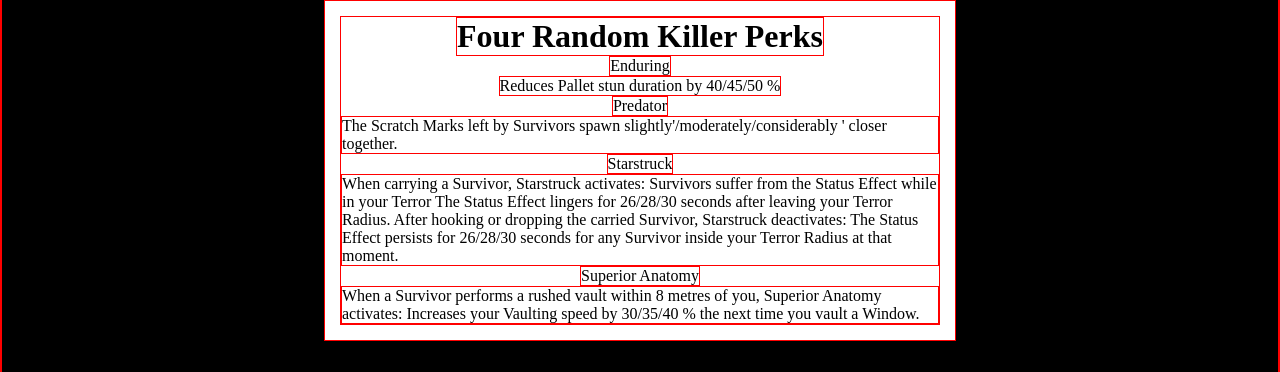
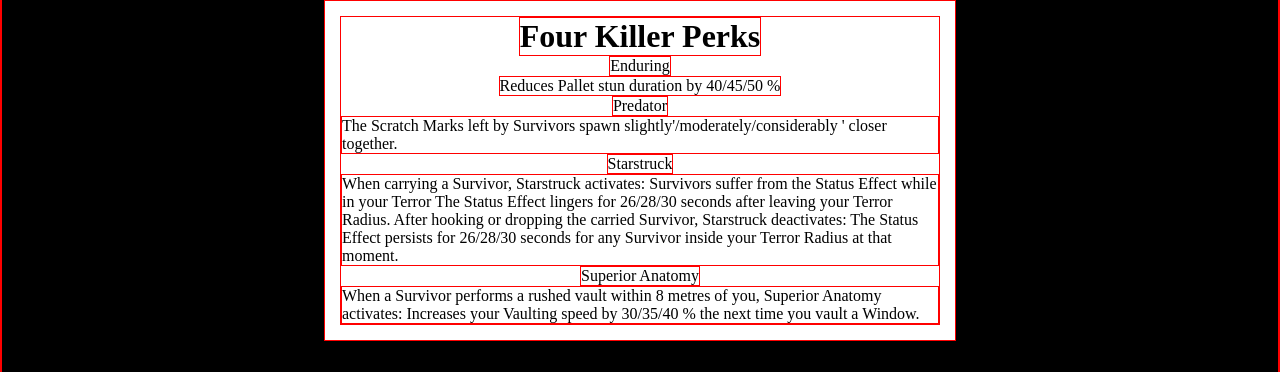
Before and after one commit to MattBourgeois/Flask_dbd_roullette, a Flask app: page /random_killer in a window 1280 px wide. Shown: the part 48-420 px from the top of the page. Run offline with Flask 3, Linux system fonts and the light colour scheme.

Commit message:
style changes

```diff
--- a/Flask_app/templates/data.html
+++ b/Flask_app/templates/data.html
@@ -12,7 +12,7 @@
 	</nav>
 	<div id="content">
 		<div id="perks">
-			<h1>Four Random Killer Perks</h1>
+			<h1>Four Killer Perks</h1>
 			{% for Perk_list in Perk_list %}
 				<p>
 					{{Perk_list}}
```
